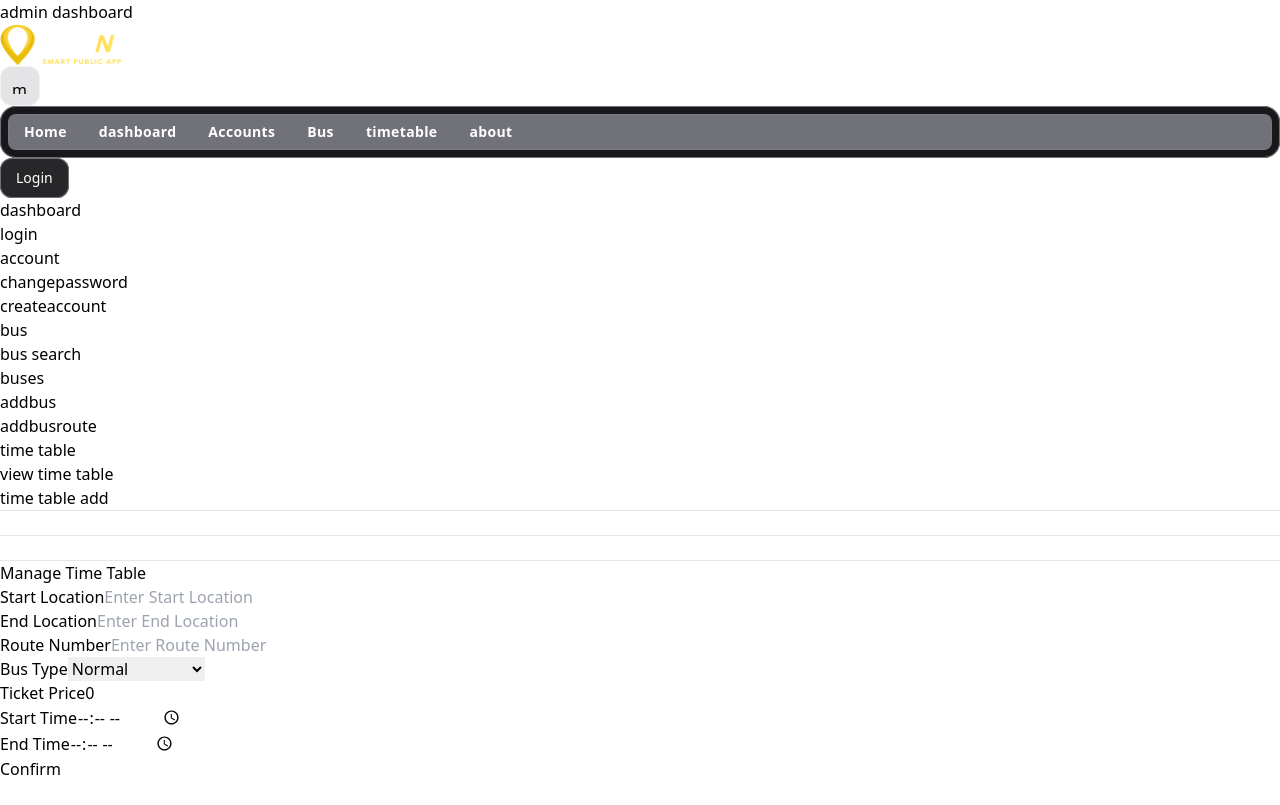
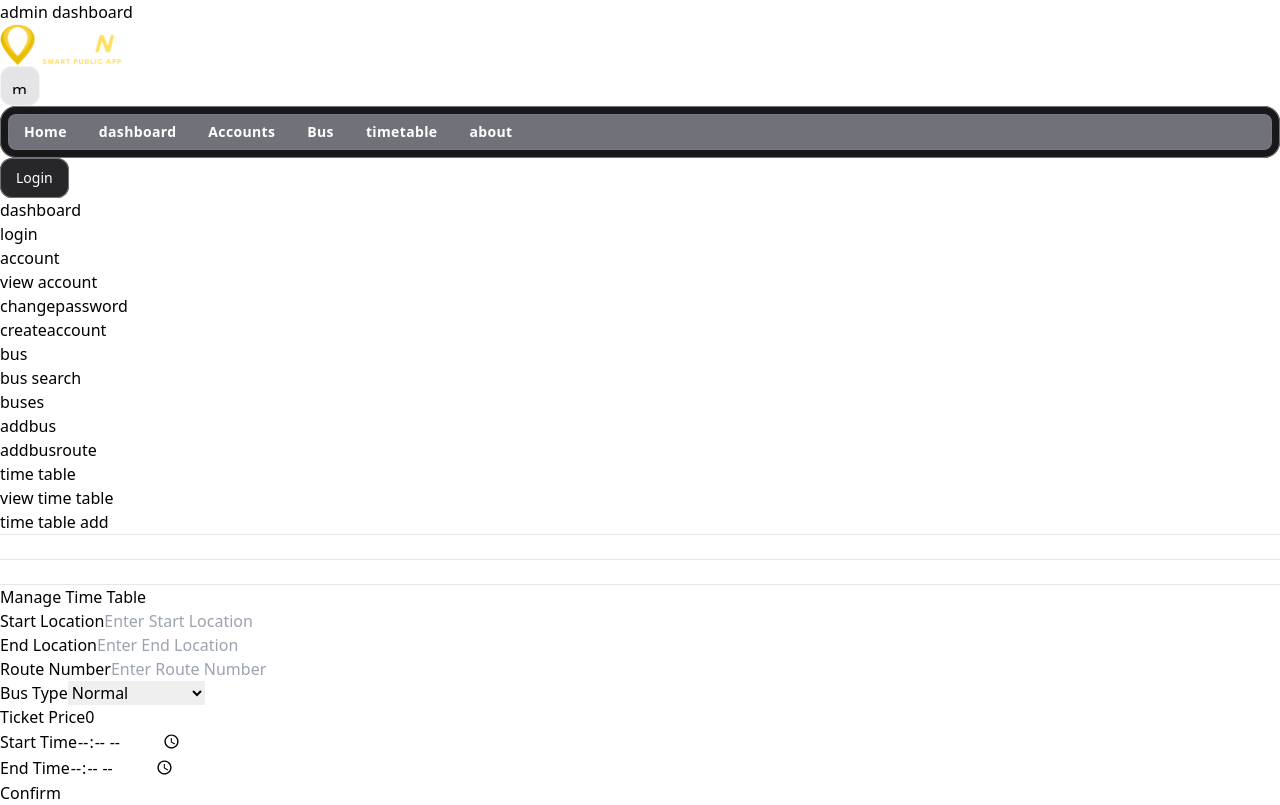
Before and after one commit to TrackNGo/frontend_admin, a React (Vite) app: page /timetable/add in a window 1280 px wide. Built offline with nearby package versions, Linux system fonts and the light colour scheme.

Commit message:
feat: add link to ViewAccount page in Testing component

```diff
--- a/src/pages/testing/Testing.tsx
+++ b/src/pages/testing/Testing.tsx
@@ -28,6 +28,7 @@ const Testing = () => {
           <Link to="/login"><li>login</li></Link>
 
           <Link to="/account"><li>account</li></Link>
+          <Link to="/account/view"><li>view account</li></Link>
           <Link to="/account/changepassword"><li>changepassword</li></Link>
           <Link to="/account/createaccount"><li>createaccount</li></Link>
 
```
